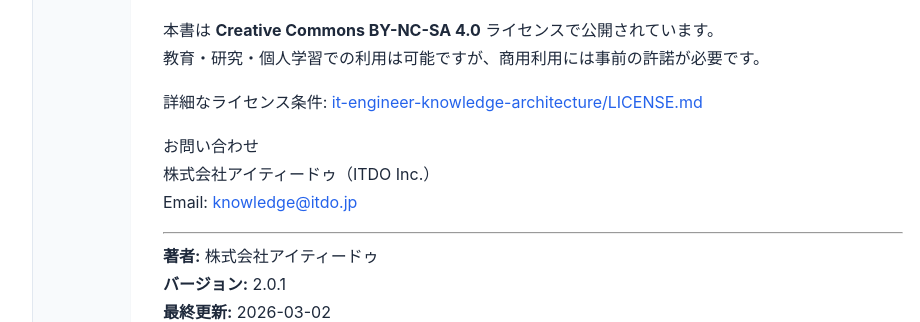
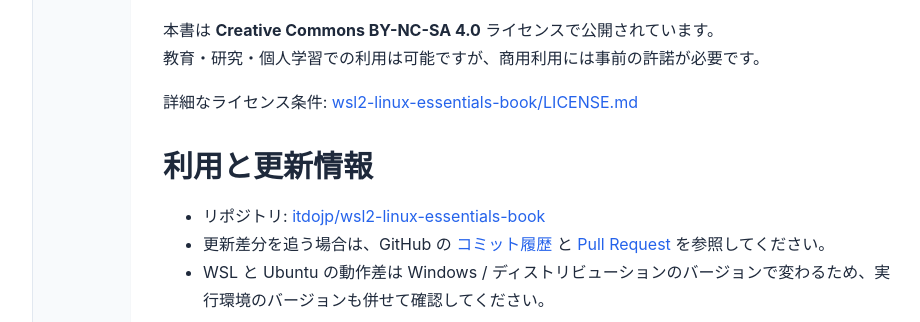
Before and after one commit to itdojp/wsl2-linux-essentials-book, a Jekyll site: the page built from docs/index.md, in a window 1280 px wide and 900 px high, scrolled down 2010 px, cut to the strip 168-490 px from the top of the window. Shown: the whole strip, without its empty margins (247-1167 px from the left). Built offline with Jekyll 4.4.1, drawn with Linux system fonts in a browser that asks for light colours; our own code applies the rules of GitHub Pages for plain Markdown files.

Commit message:
[codex] improve WSL2 book index guidance (#122)
* docs: improve wsl2 index guidance

* Add direct update links and fix license link

```diff
--- a/docs/index.md
+++ b/docs/index.md
@@ -71,7 +71,13 @@
 本書は **Creative Commons BY-NC-SA 4.0** ライセンスで公開されています。
 教育・研究・個人学習での利用は可能ですが、商用利用には事前の許諾が必要です。
 
-詳細なライセンス条件: [it-engineer-knowledge-architecture/LICENSE.md](https://github.com/itdojp/it-engineer-knowledge-architecture/blob/main/LICENSE.md)
+詳細なライセンス条件: [wsl2-linux-essentials-book/LICENSE.md](https://github.com/itdojp/wsl2-linux-essentials-book/blob/main/LICENSE.md)
+
+## 利用と更新情報
+
+- リポジトリ: [itdojp/wsl2-linux-essentials-book](https://github.com/itdojp/wsl2-linux-essentials-book)
+- 更新差分を追う場合は、GitHub の [コミット履歴](https://github.com/itdojp/wsl2-linux-essentials-book/commits/main/) と [Pull Request](https://github.com/itdojp/wsl2-linux-essentials-book/pulls) を参照してください。
+- WSL と Ubuntu の動作差は Windows / ディストリビューションのバージョンで変わるため、実行環境のバージョンも併せて確認してください。
 
 お問い合わせ
 株式会社アイティードゥ（ITDO Inc.）
```
